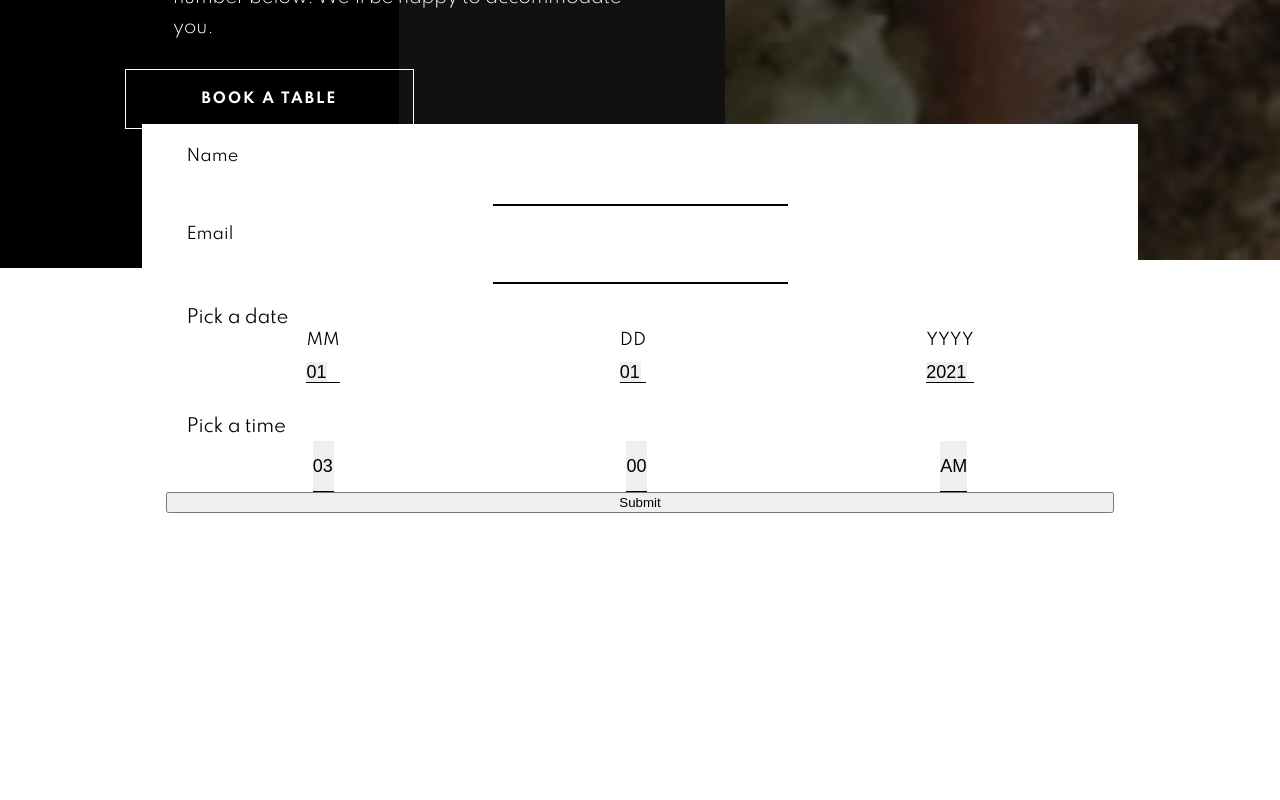
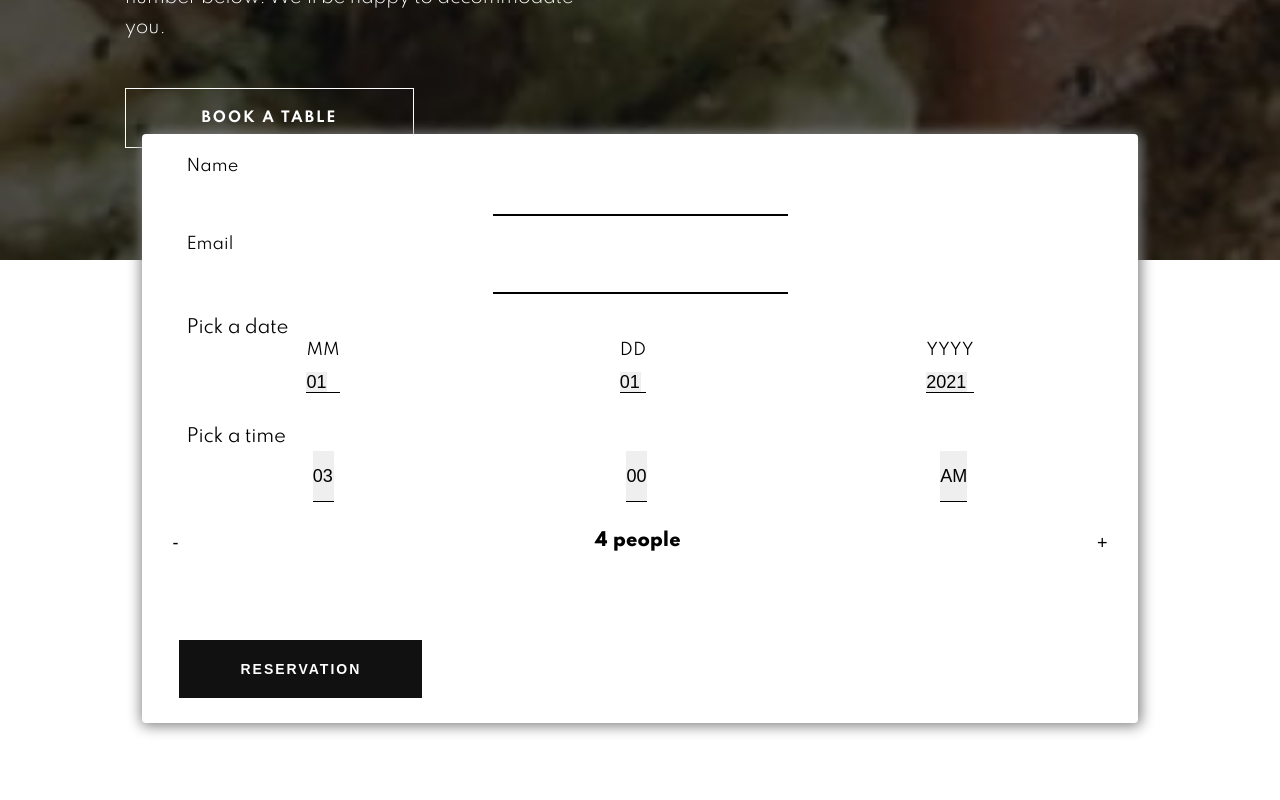
Before and after one commit to ChamuMutezva/dinner-restaurant-website, a React (Create React App) app: page /reservation in a window 1280 px wide. Shown: the part 340-1140 px from the top of the page. Before the commit the page ends 1013 px from the top, so only its background shows below. Built offline with nearby package versions, Linux system fonts and the light colour scheme.

Commit message:
fit: footer repositioning to work with booking component

```diff
--- a/src/App.js
+++ b/src/App.js
@@ -1,12 +1,12 @@
 //import logo from './logo.svg';
-import { BrowserRouter as Router, Switch, Route, Link } from "react-router-dom"
+import { BrowserRouter as Router, Switch, Route } from "react-router-dom"
 import Reservation from '../src/reservation/reservation'
 import Mainpage from '../src/main/Mainpage'
 //import './App.css'
 
 //import Header from './header/Header'
 //import Main from './main/main'
-//import Footer from './footer/footer'
+import Footer from './footer/footer'
 
 function App() {
   return (
@@ -21,6 +21,7 @@ function App() {
           </Route>
         </Switch>
       </Router>
+      <Footer />
     </div>
   );
 }
--- a/src/header/Header.js
+++ b/src/header/Header.js
@@ -1,5 +1,5 @@
-import { Link } from "react-router-dom"
-import logo from '../assets/images/logo.svg'
+//import { Link } from "react-router-dom"
+//import logo from '../assets/images/logo.svg'
 import HeaderComponent from '../shared-components/HeaderComponent'
 import '../styles/style.css'
 
--- a/src/main/Mainpage.js
+++ b/src/main/Mainpage.js
@@ -1,12 +1,12 @@
 import Header from '../header/Header'
 import Main from '../main/main'
-import Footer from '../footer/footer'
+//import Footer from '../footer/footer'
 const Mainpage = () => {
     return (
         <>
             <Header />
             <Main />
-            <Footer />
+           {/* <Footer /> */}
         </>
     )
 }
--- a/src/reservation/form/formComponent.js
+++ b/src/reservation/form/formComponent.js
@@ -1,7 +1,29 @@
 import { useForm } from 'react-hook-form'
+import { useState } from 'react'
+import Button from '../../shared-components/Button'
+
 const FormComponent = () => {
+    const [count, setCount] = useState(4)
     const { register, handleSubmit, watch, errors } = useForm();
     const onSubmit = data => console.log(data);
+    console.log(watch("firstname"));
+
+    const countup = () => {
+        if (count >= 10) {
+           return setCount(10)
+        } else {
+            setCount(count + 1)
+        }
+
+    }
+    const countdown = () => {
+        if (count <= 1) {
+            return setCount(1)
+         } else {
+             setCount(count - 1)
+         }
+    }
+
     return (
         <form className="form" onSubmit={handleSubmit(onSubmit)}>
 
@@ -107,7 +129,13 @@ const FormComponent = () => {
                 </div>
             </div>
 
-            <input type="submit" />
+            <div className="reserve__counter">
+                <button type="button" className="count__down" onClick={countdown}>-</button>
+                <p className="counter__holder"><span className="counter">{count}</span> people</p>
+                <button type="button" className="count__up" onClick={countup}>+</button>
+            </div>
+           {/*<input type="submit" />*/}
+           <Button title="Reservation" primary={true} />
         </form>
     )
 }
--- a/src/reservation/reservation.js
+++ b/src/reservation/reservation.js
@@ -3,8 +3,10 @@ import FormComponent from './form/formComponent'
 const Reservation = () => {
     return (
         <div className="reservation">
-           <BookingHeader />
-           <FormComponent />
+            <BookingHeader />
+            <main className="main__component">
+                <FormComponent />
+            </main>
         </div>
     )
 }
--- a/src/styles/_booking.scss
+++ b/src/styles/_booking.scss
@@ -6,7 +6,7 @@
     top: 315px;
     padding-top: 80px;
     padding-bottom: 90px;
-
+    margin-bottom: 315px;
     @include mQ(680px) {
        // top: 677px;
         background-image: url('../assets/images/homepage/ready-bg-tablet@2x.jpg')
--- a/src/styles/_cta.scss
+++ b/src/styles/_cta.scss
@@ -114,8 +114,15 @@
 }
 
 .ctaBtnPrimary {
-    background-color: black;
+    background-color: $dark-bg;
     margin-top: 30px;
+
+    &:hover {
+        background-color: $white-bg;
+        color: $dark-tx;
+        border: 2px solid $dark-bg;
+        cursor: pointer;
+    }
 
     @include mQ(1280px) {
         margin-left: 12px;
--- a/src/styles/_footer.scss
+++ b/src/styles/_footer.scss
@@ -1,6 +1,6 @@
 .footer {
     position: relative;
-    top: 315px;
+   // top: 315px;
     background-color: $dark-bg;
     color: $white-tx;
     padding-top: 80px;
--- a/src/styles/style.css
+++ b/src/styles/style.css
@@ -823,8 +823,15 @@ table {
 }
 
 .ctaBtnPrimary {
-  background-color: black;
+  background-color: #111111;
   margin-top: 30px;
+}
+
+.ctaBtnPrimary:hover {
+  background-color: #ffffff;
+  color: #111111;
+  border: 2px solid #111111;
+  cursor: pointer;
 }
 
 @media screen and (min-width: 1280px) {
@@ -881,6 +888,7 @@ table {
   top: 315px;
   padding-top: 80px;
   padding-bottom: 90px;
+  margin-bottom: 315px;
 }
 
 @media screen and (min-width: 680px) {
@@ -946,7 +954,6 @@ table {
 
 .footer {
   position: relative;
-  top: 315px;
   background-color: #111111;
   color: #ffffff;
   padding-top: 80px;
@@ -1030,6 +1037,10 @@ body {
   /* overflow-x: hidden; */
 }
 
+.main__component {
+  position: relative;
+}
+
 .reservation {
   position: relative;
 }
@@ -1052,6 +1063,16 @@ body {
   margin: 17px auto 26px;
 }
 
+@media screen and (min-width: 1080PX) {
+  .secondaryHeader .hero__main {
+    background-image: -webkit-gradient(linear, left top, right top, color-stop(55%, transparent), color-stop(50%, transparent));
+    background-image: linear-gradient(to right, transparent 55%, transparent 50%);
+  }
+  .secondaryHeader .hero__main__descr {
+    margin: 24px 0 45px;
+  }
+}
+
 .form {
   display: -webkit-box;
   display: -ms-flexbox;
@@ -1065,7 +1086,10 @@ body {
   top: -136px;
   background: white;
   width: 74%;
-  margin: auto;
+  margin: 10px auto -74px;
+  -webkit-box-shadow: 1px 1px 14px 2px gray;
+          box-shadow: 1px 1px 14px 2px gray;
+  border-radius: 4px;
 }
 
 .form .input__label {
@@ -1110,7 +1134,9 @@ legend {
   margin-bottom: 14px;
 }
 
-.hours, .minutes, .mode {
+.hours,
+.minutes,
+.mode {
   border-bottom: 1px solid black;
   padding: 15px 0;
   text-transform: uppercase;
@@ -1129,7 +1155,8 @@ legend {
       justify-content: space-around;
 }
 
-.date__selection__title, .time__selection__title {
+.date__selection__title,
+.time__selection__title {
   text-align: left;
   margin-left: 20px;
   font-size: 1.125rem;
@@ -1141,4 +1168,28 @@ legend {
   text-align: left;
   margin-left: 20px;
 }
+
+.reserve__counter {
+  display: -webkit-box;
+  display: -ms-flexbox;
+  display: flex;
+  -webkit-box-pack: justify;
+      -ms-flex-pack: justify;
+          justify-content: space-between;
+  margin: 30px 0;
+  padding-bottom: 24px;
+}
+
+.count__down,
+.count__up,
+.counter__holder {
+  background: none;
+  outline: none;
+  border: none;
+  font-size: 1.125rem;
+}
+
+.counter__holder {
+  font-weight: 800;
+}
 /*# sourceMappingURL=style.css.map */
--- a/src/styles/style.scss
+++ b/src/styles/style.scss
@@ -21,6 +21,10 @@ body {
     /* overflow-x: hidden; */
 }
 
+.main__component {
+    position: relative;
+}
+
 .reservation {
     position: relative;
 }
@@ -41,6 +45,17 @@ body {
     .hero__main__descr {
         margin: 17px auto 26px;
     }
+
+    @include mQ(1080PX) {
+        .hero__main {
+            background-image: linear-gradient(to right, transparent 55%, transparent 50%);
+        }
+
+        .hero__main__descr {
+            margin: 24px 0 45px;
+        }
+
+    }
 }
 
 .form {
@@ -51,7 +66,9 @@ body {
     top: -136px;
     background: white;
     width: 74%;
-    margin: auto;
+    margin:10px auto -74px;
+    box-shadow: 1px 1px 14px 2px gray;
+    border-radius: 4px;
 
     .input__label {
         display: flex;
@@ -81,30 +98,59 @@ select {
     -webkit-appearance: none;
     -moz-appearance: none;
 }
+
 legend {
     margin-bottom: 14px;
 }
-.hours, .minutes, .mode {
+
+.hours,
+.minutes,
+.mode {
     border-bottom: 1px solid black;
     padding: 15px 0;
     text-transform: uppercase;
 }
+
 .date__selection {
     margin-bottom: 30px;
 }
+
 .date__selection__list,
 .time__selection__list {
     display: flex;
     justify-content: space-around;
 }
-.date__selection__title, .time__selection__title {
+
+.date__selection__title,
+.time__selection__title {
     text-align: left;
     margin-left: 20px;
     font-size: calculateRem(18);
     line-height: 28px;
     letter-spacing: -0.22px;
 }
+
 .sr__only {
     text-align: left;
     margin-left: 20px;
 }
+
+.reserve__counter {
+    display: flex;
+    justify-content: space-between;
+    margin: 30px 0;
+    padding-bottom: 24px;
+}
+
+.count__down,
+.count__up,
+.counter__holder {
+    background: none;
+    outline: none;
+    border: none;
+    font-size: calculateRem(18);
+}
+
+.counter__holder {
+    font-weight: 800;
+}
```
Also changed, not shown: src/shared-components/Button.js (+6 -4 lines), 1 other file (tests, documents, lock files or other folders). Lines whose indentation alone changed are shown as unchanged.
